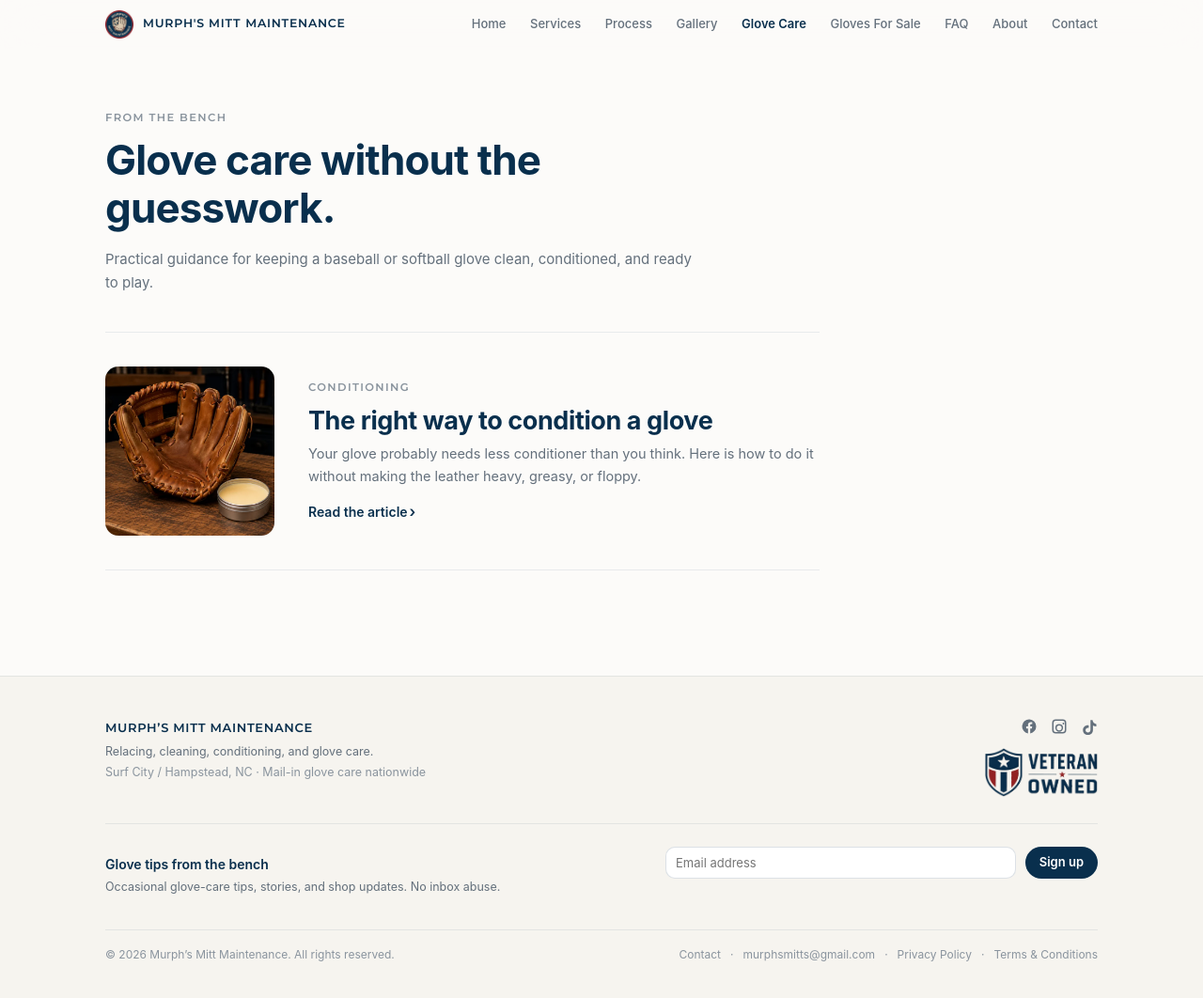
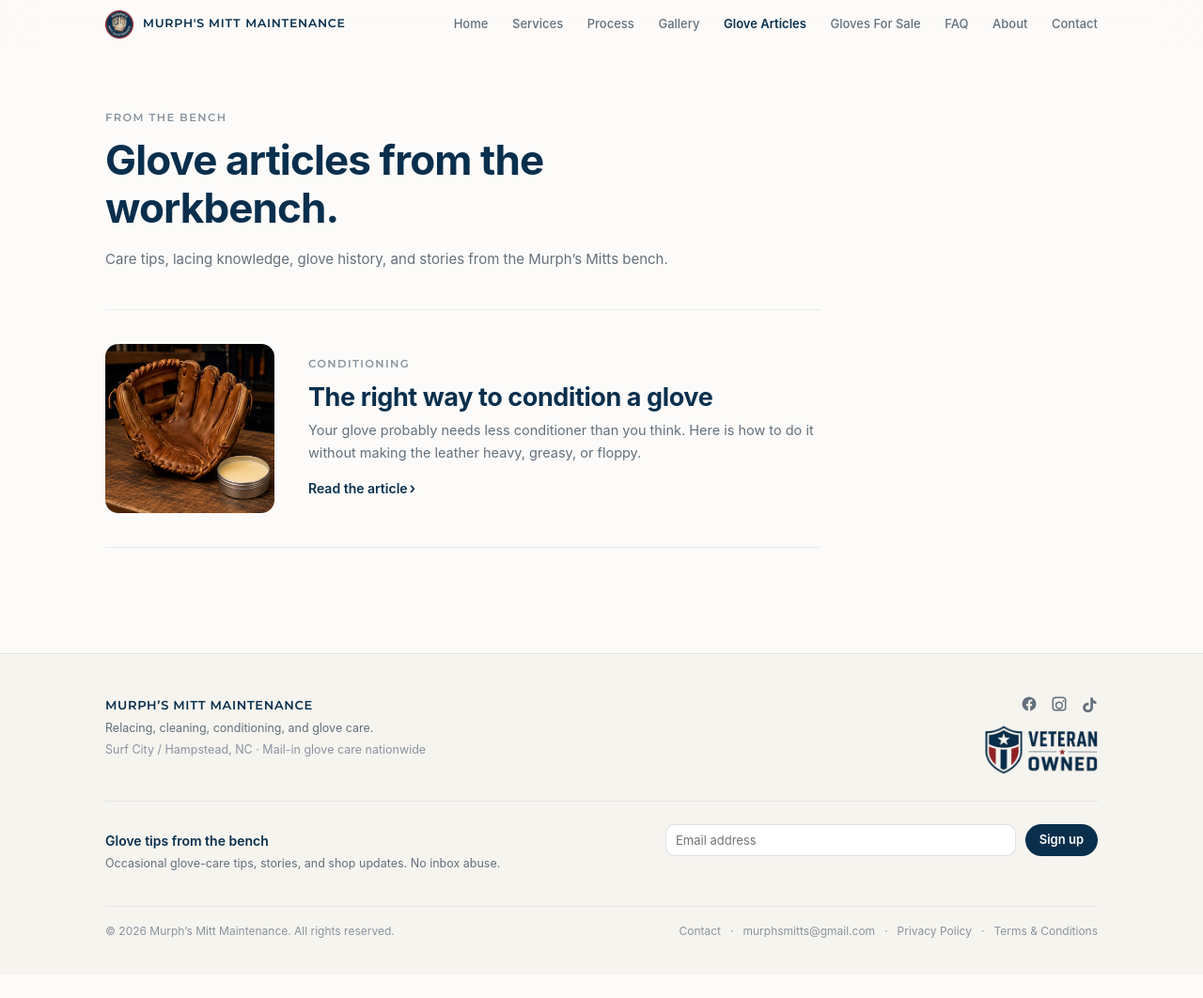
Before and after one commit to kbrettmurphy-ctrl/murphsmitts, a Jekyll site: the page built from glove-care/index.html, in a window 1280 px wide and 1062 px high. Shown: the whole window at 94% size. Built offline with Jekyll 4.4.1, drawn with Linux system fonts in a browser that asks for light colours.

Commit message:
Rename glove care section to Glove Articles

```diff
--- a/_includes/header.html
+++ b/_includes/header.html
@@ -11,7 +11,7 @@
       <a href="{{ '/services/' | relative_url }}" class="{% if page.nav == 'services' %}active{% endif %}"{% if page.nav == 'services' %} aria-current="page"{% endif %}>Services</a>
       <a href="{{ '/process/' | relative_url }}" class="{% if page.nav == 'process' %}active{% endif %}"{% if page.nav == 'process' %} aria-current="page"{% endif %}>Process</a>
       <a href="{{ '/gallery/' | relative_url }}" class="{% if page.nav == 'gallery' %}active{% endif %}"{% if page.nav == 'gallery' %} aria-current="page"{% endif %}>Gallery</a>
-      <a href="{{ '/glove-care/' | relative_url }}" class="{% if page.nav == 'glove-care' %}active{% endif %}"{% if page.nav == 'glove-care' %} aria-current="page"{% endif %}>Glove Care</a>
+      <a href="{{ '/glove-care/' | relative_url }}" class="{% if page.nav == 'glove-care' %}active{% endif %}"{% if page.nav == 'glove-care' %} aria-current="page"{% endif %}>Glove Articles</a>
       <a href="{{ '/for-sale/' | relative_url }}" class="{% if page.nav == 'for-sale' %}active{% endif %}"{% if page.nav == 'for-sale' %} aria-current="page"{% endif %}>Gloves For Sale</a>
       <a href="{{ '/baseball-glove-relacing/#faq' | relative_url }}" class="{% if page.nav == 'faq' %}active{% endif %}"{% if page.nav == 'faq' %} aria-current="page"{% endif %}>FAQ</a>
       <a href="{{ '/about/' | relative_url }}" class="{% if page.nav == 'about' %}active{% endif %}"{% if page.nav == 'about' %} aria-current="page"{% endif %}>About</a>
@@ -41,7 +41,7 @@
       <a href="{{ '/services/' | relative_url }}" class="{% if page.nav == 'services' %}active{% endif %}"{% if page.nav == 'services' %} aria-current="page"{% endif %}>Services</a>
       <a href="{{ '/process/' | relative_url }}" class="{% if page.nav == 'process' %}active{% endif %}"{% if page.nav == 'process' %} aria-current="page"{% endif %}>Process</a>
       <a href="{{ '/gallery/' | relative_url }}" class="{% if page.nav == 'gallery' %}active{% endif %}"{% if page.nav == 'gallery' %} aria-current="page"{% endif %}>Gallery</a>
-      <a href="{{ '/glove-care/' | relative_url }}" class="{% if page.nav == 'glove-care' %}active{% endif %}"{% if page.nav == 'glove-care' %} aria-current="page"{% endif %}>Glove Care</a>
+      <a href="{{ '/glove-care/' | relative_url }}" class="{% if page.nav == 'glove-care' %}active{% endif %}"{% if page.nav == 'glove-care' %} aria-current="page"{% endif %}>Glove Articles</a>
       <a href="{{ '/for-sale/' | relative_url }}" class="{% if page.nav == 'for-sale' %}active{% endif %}"{% if page.nav == 'for-sale' %} aria-current="page"{% endif %}>Gloves For Sale</a>
       <a href="{{ '/baseball-glove-relacing/#faq' | relative_url }}" class="{% if page.nav == 'faq' %}active{% endif %}"{% if page.nav == 'faq' %} aria-current="page"{% endif %}>FAQ</a>
       <a href="{{ '/about/' | relative_url }}" class="{% if page.nav == 'about' %}active{% endif %}"{% if page.nav == 'about' %} aria-current="page"{% endif %}>About</a>
--- a/glove-care/index.html
+++ b/glove-care/index.html
@@ -1,7 +1,7 @@
 ---
 layout: default
-title: Baseball Glove Care Tips
-description: Practical baseball and softball glove-care guidance from the Murph's Mitts workbench.
+title: Baseball Glove Articles
+description: Baseball and softball glove-care tips, lacing knowledge, history, and stories from the Murph's Mitts workbench.
 nav: glove-care
 body_class: inner
 ---
@@ -9,8 +9,8 @@
 <main class="container page page-under-header care-index-page">
   <header class="mm-section-intro care-index-hero">
     <p class="mm-eyebrow">From the Bench</p>
-    <h1 class="mm-section-title">Glove care without the guesswork.</h1>
-    <p class="mm-section-copy">Practical guidance for keeping a baseball or softball glove clean, conditioned, and ready to play.</p>
+    <h1 class="mm-section-title">Glove articles from the workbench.</h1>
+    <p class="mm-section-copy">Care tips, lacing knowledge, glove history, and stories from the Murph’s Mitts bench.</p>
   </header>
 
   <section class="care-index-list" aria-label="Glove-care articles">
--- a/glove-care/right-way-to-condition-a-glove/index.html
+++ b/glove-care/right-way-to-condition-a-glove/index.html
@@ -10,7 +10,7 @@
 <main class="container page page-under-header care-article-page">
   <article class="care-article">
     <header class="care-article-header">
-      <a class="care-article-back" href="{{ '/glove-care/' | relative_url }}">Glove Care</a>
+      <a class="care-article-back" href="{{ '/glove-care/' | relative_url }}">Glove Articles</a>
       <p class="mm-eyebrow">Glove Care · From the Bench</p>
       <h1 class="mm-section-title">The right way to condition a glove</h1>
       <p class="mm-section-copy care-article-lede">Your glove probably needs less conditioner than you think.</p>
--- a/index.html
+++ b/index.html
@@ -52,7 +52,7 @@
   </section>
 
   <section class="container home-latest-article" aria-labelledby="home-latest-article-title">
-    <p class="mm-eyebrow">Latest glove-care article</p>
+    <p class="mm-eyebrow">Latest glove article</p>
     <div class="home-latest-article-row">
       <h2 id="home-latest-article-title">
         <a href="{{ '/glove-care/right-way-to-condition-a-glove/' | relative_url }}">The right way to condition a glove</a>
@@ -61,7 +61,7 @@
     </div>
   </section>
 
-  <section class="container home-newsletter" aria-labelledby="home-newsletter-title">
+  <section id="newsletter-signup" class="container home-newsletter" aria-labelledby="home-newsletter-title">
     <div class="home-newsletter-copy">
       <p class="mm-eyebrow">From the Bench</p>
       <h2 id="home-newsletter-title" class="mm-section-title">Keep your glove in the game.</h2>
```
